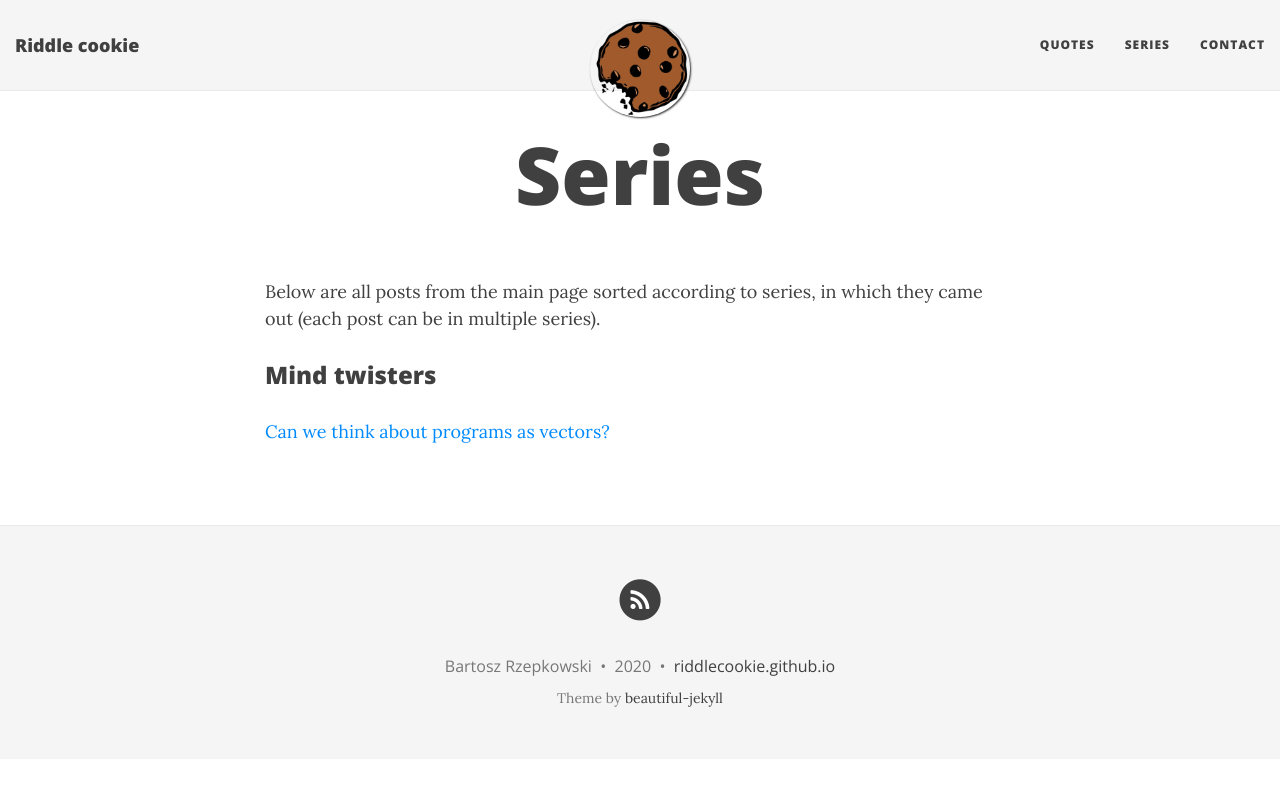
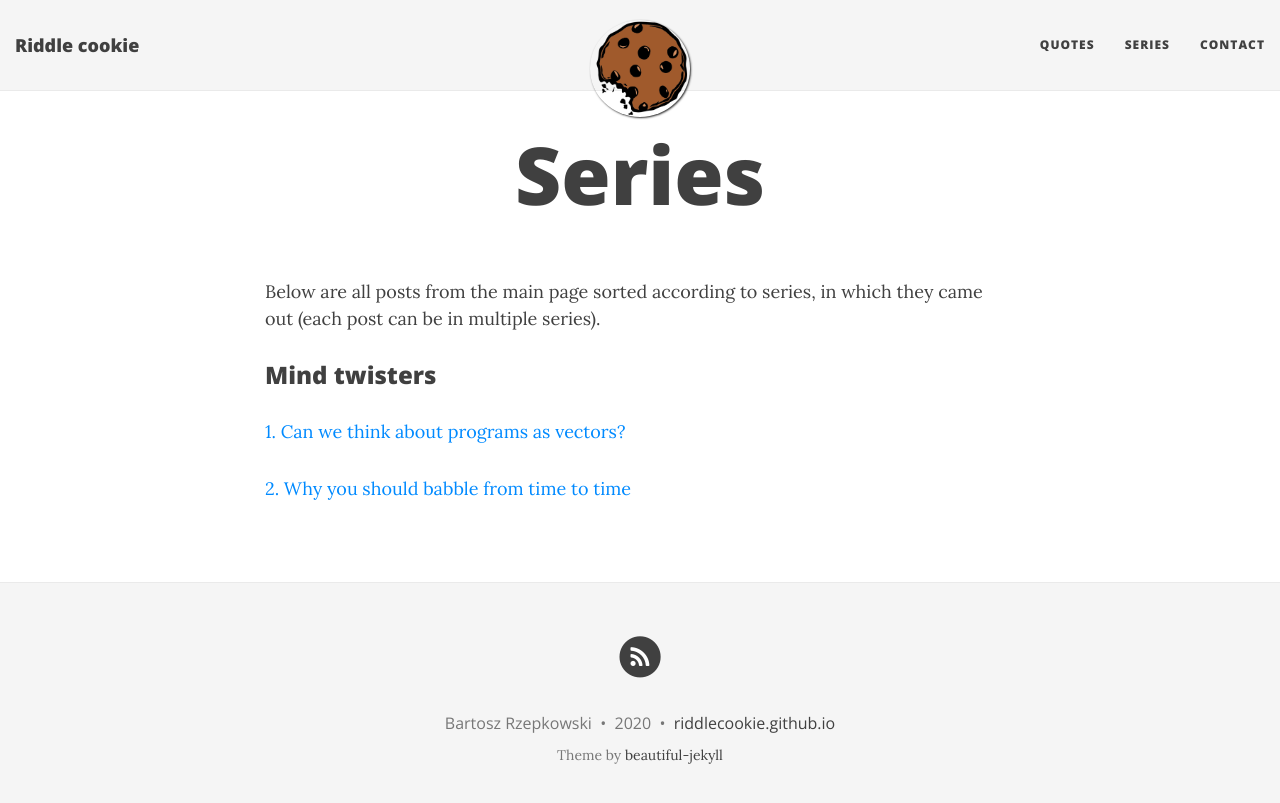
Before and after one commit to riddlecookie/riddlecookie.github.io, a Jekyll site: the page built from series.md, in a window 1280 px wide. Shown: the top 803 px of the page. Built offline with Jekyll 4.4.1, drawn with Linux system fonts in a browser that asks for light colours; nearby versions of some CDN libraries.

Commit message:
Updated 'series' page

```diff
--- a/series.md
+++ b/series.md
@@ -7,4 +7,6 @@ Below are all posts from the main page sorted according to series, in which they
 
 ### Mind twisters
 
-[Can we think about programs as vectors?](https://riddlecookie.github.io/2019-10-12-algorithms-as-vectors/)
+[1. Can we think about programs as vectors?](https://riddlecookie.github.io/2019-10-12-algorithms-as-vectors/)
+
+[2. Why you should babble from time to time](https://riddlecookie.github.io/2020-01-12-why-you-should-babble/)
```
